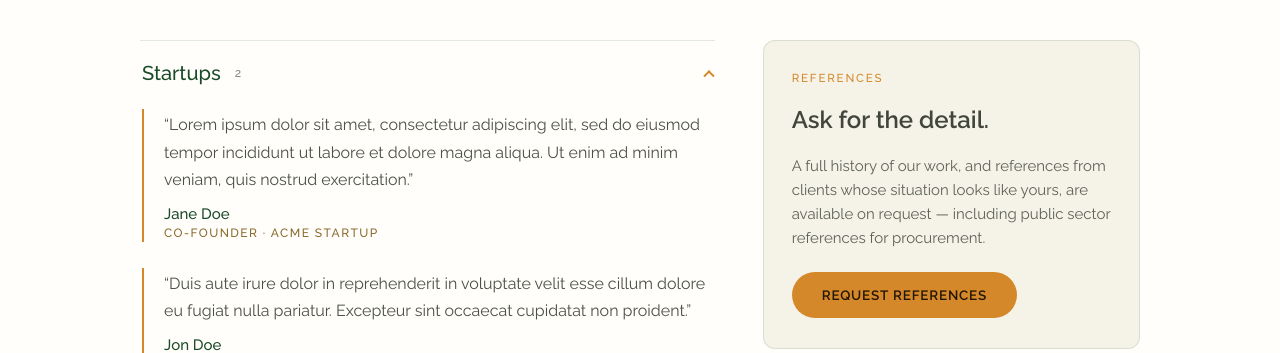
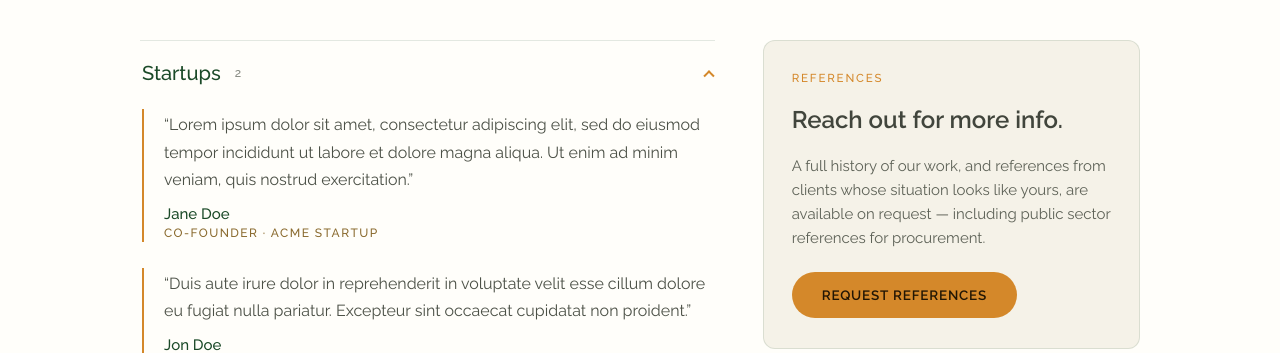
Before and after one commit to TREE-BUB/fiddle-green, a Jekyll site: the page built from about/testimonials.html, in a window 1280 px wide. Shown: the part 576-929 px from the top of the page. Built offline with Jekyll 4.4.1, drawn with Linux system fonts in a browser that asks for light colours.

Commit message:
Reword the testimonials references CTA
"Reach out for more info." in place of "Ask for the detail."

Co-Authored-By: Claude Opus 5 <noreply@anthropic.com>
Claude-Session: https://claude.ai/code/session_01XppToRbB6dVh7iHvde6s9n

```diff
--- a/about/testimonials.html
+++ b/about/testimonials.html
@@ -101,7 +101,7 @@ groups:
 
     <aside class="cta-panel">
       <p class="eyebrow eyebrow--sm">References</p>
-      <h2>Ask for the detail.</h2>
+      <h2>Reach out for more info.</h2>
       <p class="cta-panel__body">A full history of our work, and references from clients whose situation looks like yours, are available on request — including public sector references for procurement.</p>
       <a class="btn btn--amber" href="{{ '/contact/' | relative_url }}">Request references</a>
     </aside>
```
Also changed, not shown: 1 other file.
